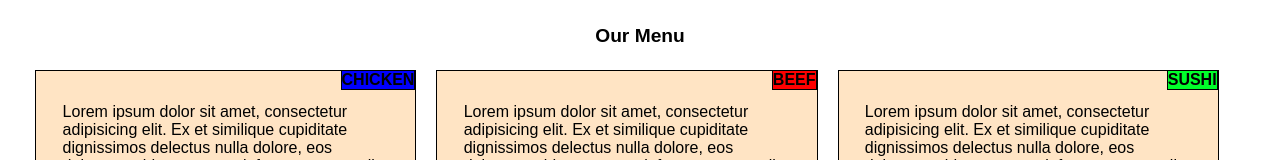
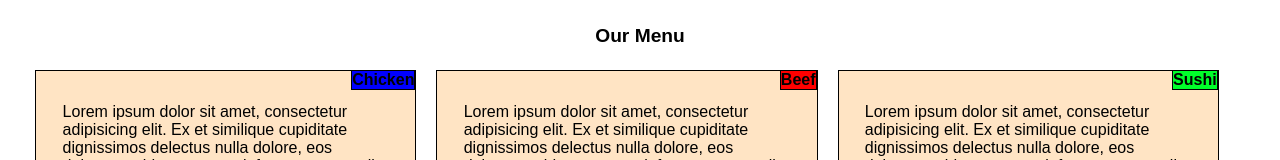
Before and after one commit to Mariuszmario11/mariuszmario11.github.io-module2-solution-, a plain HTML site: page index.html in a window 1280 px wide. Shown: the top 160 px of the page. Drawn offline with Linux system fonts and the light colour scheme.

Commit message:
Add files via upload

```diff
--- a/index.html
+++ b/index.html
@@ -11,17 +11,17 @@
 <h1>Our Menu</h1>
 
 <div id="col1">
-  <h2 id="chicken" >CHICKEN</h2>
+  <h2 id="chicken" >Chicken</h2>
   <p>Lorem ipsum dolor sit amet, consectetur adipisicing elit. Ex et similique cupiditate dignissimos delectus nulla dolore, eos dolorum quidem excepturi, facere non repellat accusamus, atque? Id voluptate eos et accusantium.</p>
 </div>
 
 <div id="col2">
-  <h2 id="beef">BEEF</h2>
+  <h2 id="beef">Beef</h2>
   <p>Lorem ipsum dolor sit amet, consectetur adipisicing elit. Ex et similique cupiditate dignissimos delectus nulla dolore, eos dolorum quidem excepturi, facere non repellat accusamus, atque? Id voluptate eos et accusantium.</p>
 </div>
 
 <div id="col3">
-  <h2 id="sushi">SUSHI</h2>
+  <h2 id="sushi">Sushi</h2>
   <p>Lorem ipsum dolor sit amet, consectetur adipisicing elit. Ex et similique cupiditate dignissimos delectus nulla dolore, eos dolorum quidem excepturi, facere non repellat accusamus, atque? Id voluptate eos et accusantium.</p>
 </div>
 
```
